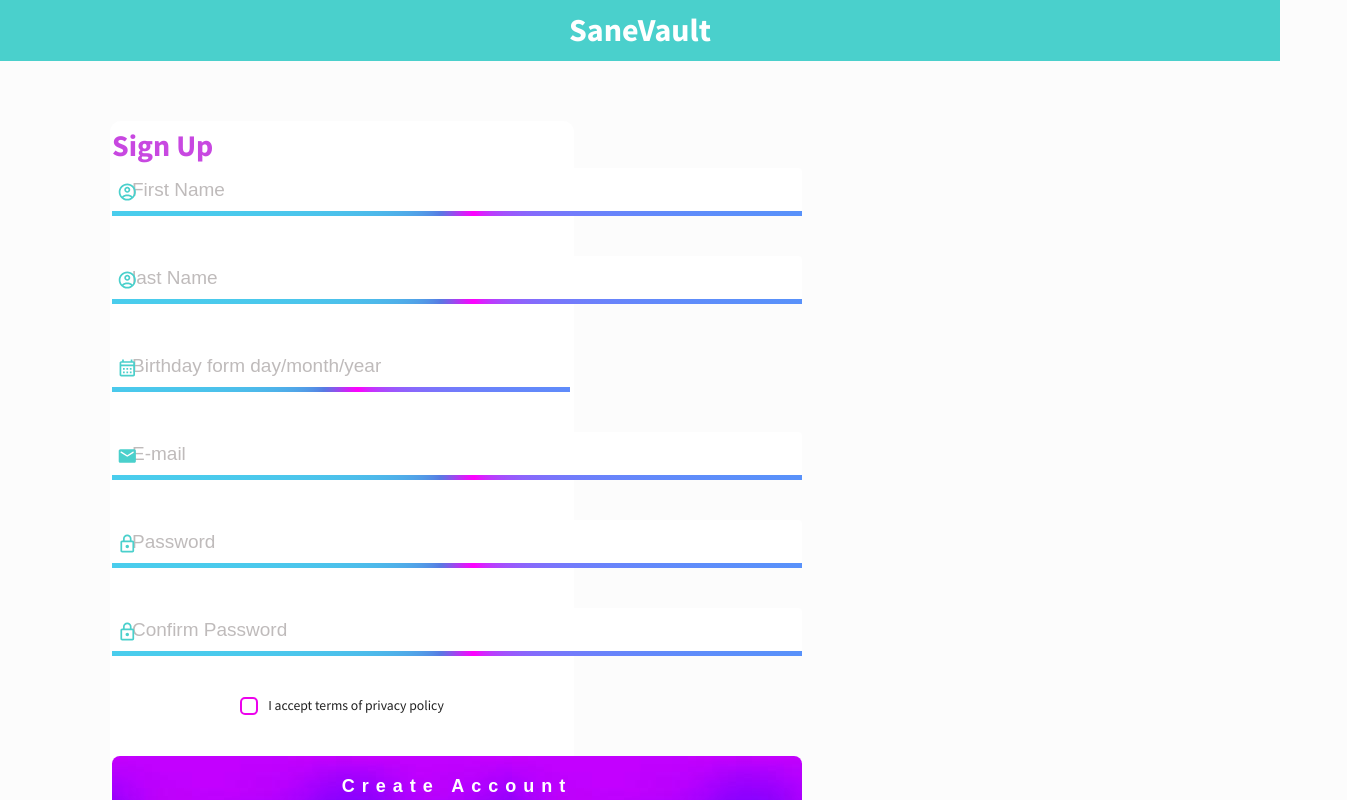
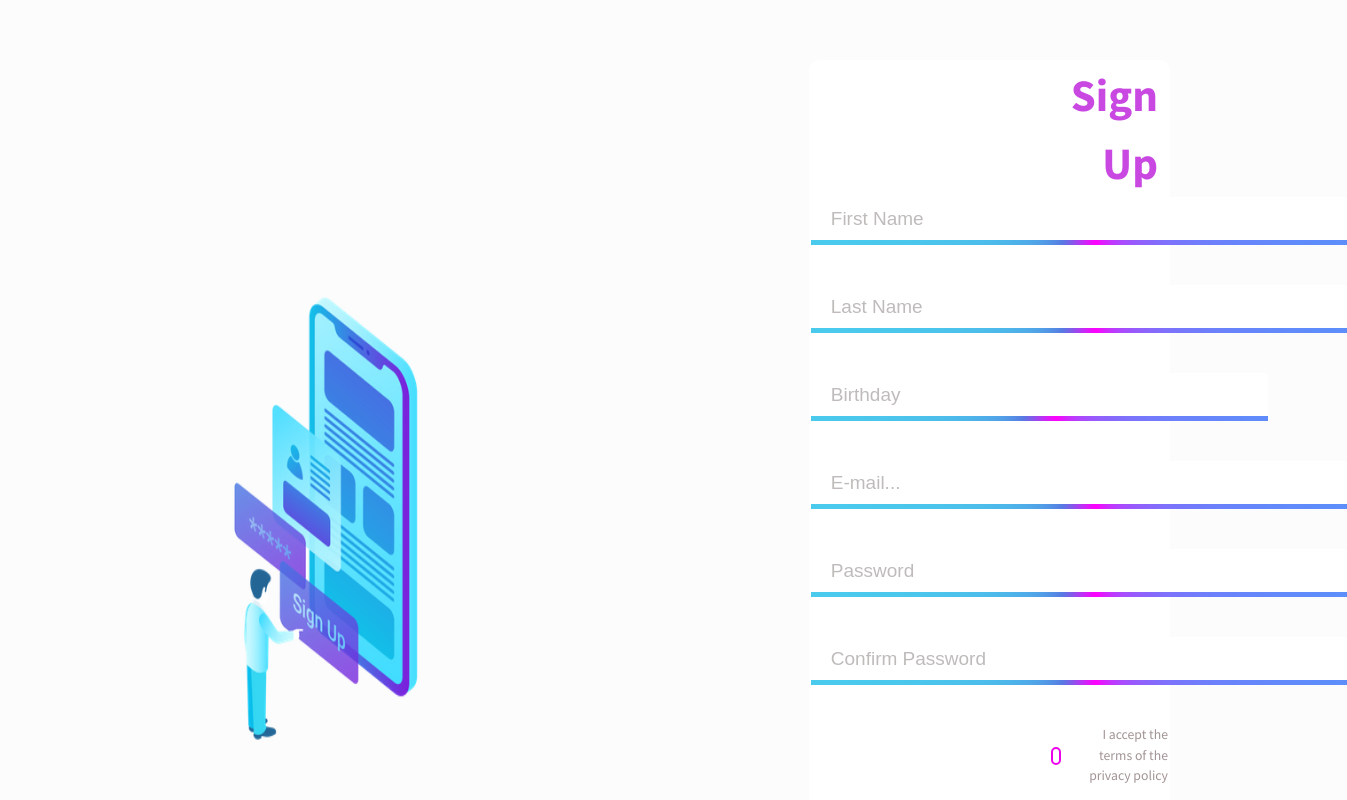
Before and after one commit to oumaimalahouel/saneVault, a React (Create React App) app: page /signup in a window 1280 px wide. Shown: the top 800 px of the page, 1347 px wide, since content can reach past the window. Built offline with nearby package versions, Linux system fonts and the light colour scheme.

Commit message:
save access token and refrech token in session

```diff
--- a/package.json
+++ b/package.json
@@ -32,6 +32,8 @@
     "react-scripts": "5.0.1",
     "react-toastify": "^9.1.2",
     "state": "^0.2.0",
+    "swagger-ui-express": "^4.6.3",
+    "swagger-ui-react": "^4.18.3",
     "web-vitals": "^2.1.4",
     "yup": "^1.1.1"
   },
--- a/src/scenes/authentification/Login.jsx
+++ b/src/scenes/authentification/Login.jsx
@@ -1,5 +1,4 @@
 import React, { useState } from "react";
-
 import styles from "./SignUp.module.css";
 import { ToastContainer, toast } from "react-toastify";
 import "react-toastify/dist/ReactToastify.css";
@@ -15,18 +14,35 @@ const Login = () => {
 
   const [touched, setTouched] = useState({});
 
-  const chaeckData = (obj) => {
+  const checkData = (obj) => {
     const { email, password } = obj;
-    const urlApi = `https://lightem.senatorhost.com/login-react/index.php?email=${email.toLowerCase()}&password=${password}`;
-    const api = axios
-      .get(urlApi)
-      .then((response) => response.data)
-      .then((data) => (data.ok ? notify("You login to your account successfully", "success") : notify("Your password or your email is wrong", "error")));
-    toast.promise(api, {
-      pending: "Loading your data...",
-      success: false,
-      error: "Something went wrong!",
+    const urlApi = "http://159.65.235.250:5443/idp/auth/sign-in"; // Endpoint de l'API Swagger
+
+    const requestBody = {
+      email: email,
+      password: password,
+    };
+
+    axios
+    .post(urlApi, requestBody)
+    .then((response) => {
+      // Traitez la réponse de l'API en fonction de votre logique d'authentification
+      if (response.data.success) {
+        const accessToken = response.data.resultData.accessToken;
+        const refreshToken = response.data.resultData.refreshToken;
+        // Stockez accessToken et refreshToken dans la session
+        sessionStorage.setItem("accessToken", accessToken);
+        sessionStorage.setItem("refreshToken", refreshToken);
+        notify("You logged in to your account successfully", "success");
+      } else {
+        notify("Your password or email is wrong", "error");
+      }
+    })
+    .catch((error) => {
+      // Gérez les erreurs de l'API
+      notify("Something went wrong!", "error");
     });
+
   };
 
   const changeHandler = (event) => {
@@ -43,8 +59,9 @@ const Login = () => {
 
   const submitHandler = (event) => {
     event.preventDefault();
-    chaeckData(data);
+    checkData(data);
   };
+
 
   return (
 
--- a/src/scenes/authentification/SignUp.jsx
+++ b/src/scenes/authentification/SignUp.jsx
@@ -1,15 +1,11 @@
 import React, { useEffect, useState } from "react";
-import { Box, Typography } from "@mui/material";
+
 import DatePicker from 'react-datepicker';
 import 'react-datepicker/dist/react-datepicker.css';
 
 
-//Icon
 
-import AccountCircleOutlinedIcon from '@mui/icons-material/AccountCircleOutlined';
-import EmailRoundedIcon from '@mui/icons-material/EmailRounded';
-import LockOutlinedIcon from '@mui/icons-material/LockOutlined';
-import CalendarMonthOutlinedIcon from '@mui/icons-material/CalendarMonthOutlined';
+
 // Validate
 import { validate } from "./validate";
 // Styles
@@ -27,25 +23,24 @@ import CheckBoxIcon from '@mui/icons-material/CheckBox';
 
 
 
-
-
-
 const SignUp = () => {
   const [data, setData] = useState({
     firstName: "",
     lastName: "",
-    birthday:"",
+    birthday: "",
     email: "",
     password: "",
     confirmPassword: "",
-    IsAccepted: false,
+    IsAccepted: true,
   });
+
 
 const [isChecked, setIsChecked] = useState(false);
 
 const handleCheckboxChange = (event) => {
   setIsChecked(event.target.checked);
 };
+
 const [errors, setErrors] = useState({});
 const [touched, setTouched] = useState({});
 
@@ -68,28 +63,36 @@ const handleCheckboxChange = (event) => {
 const submitHandler = (event) => {
   event.preventDefault();
   if (!Object.keys(errors).length) {
-      // Pushing data to database usuing PHP script
-      const urlApi = `https://lightem.senatorhost.com/login-react/index.php?email=${data.email.toLowerCase()}&password=${data.password}&register=true`;
-      const pushData = async () => {
-        const responseA = axios.get(urlApi);
-        const response = await toast.promise(responseA, {
-          pending: "Check your data",
-          success: "Checked!",
-          error: "Something went wrong!",
+    const urlApi = "http://159.65.235.250:5443/idp/auth/sign-up"; // Endpoint de l'API Swagger
+
+    const requestBody = {
+      firstName: data.firstName,
+      lastName: data.lastName,
+      email: data.email,
+      birthDayDate: data.birthday,
+      password: data.password,
+    };
+
+    axios
+      .post(urlApi, requestBody)
+      .then((response) => {
+        // Traitez la réponse de l'API en fonction de votre logique d'inscription
+        if (response.status === 200) {
+          notify("You signed up successfully", "success");
+        } else {
+          notify("Something went wrong!", "error");
+        }
+      })
+      .catch((error) => {
+        // Gérez les erreurs de l'API
+        notify("Something went wrong!", "error");
       });
-        if (response.data.ok) {
-          notify("You signed Up successfully", "success");
   } else {
-          notify("You have already registered, log in to your account", "warning");
-        }
-      };
-      pushData();
-    } else {
-      notify("Please Check fileds again", "error");
+    notify("Please check the fields again", "error");
     setTouched({
       firstName: true,
       lastName: true,
-        birthday:true,
+      birthday: true,
       email: true,
       password: true,
       confirmPassword: true,
@@ -97,6 +100,7 @@ const handleCheckboxChange = (event) => {
     });
   }
 };
+
 const [selectedDate, setSelectedDate] = useState(null);
 
 const handleDateChange = (date) => {
@@ -105,106 +109,226 @@ const handleCheckboxChange = (event) => {
 };
   return (
 
-    <Box>
-    <Box
-      width="100%"
-      backgroundColor="var(--main-color)"
-      p="0.4rem 2%"
-      textAlign="center"
-
-    >
-      <Typography fontWeight="bold" fontSize="32px" color="white">
-        SaneVault
-      </Typography>
-    </Box>
 
       <div className={styles.container}>
-
-      <form className={styles.formLogin} onSubmit={submitHandler} autoComplete="off">
-        <h2>Sign Up</h2>
-
-
+        <div className={styles.imagesignup}>
+          <img
+            alt="signup"
+            width="100%"
+            height="100%"
+            src={`../../assets/signup.webp`}
+          />
+        </div>
+        <form
+          className={styles.formLogin}
+          onSubmit={submitHandler}
+          autoComplete="off"
+          style={{ marginLeft: "300px", width: "500px" }}
+        >
+          <h2
+            style={{
+              color: "rgb(200, 72, 225)",
+              fontSize: "45px",
+              marginLeft: "260px",
+            }}
+          >
+            Sign Up
+          </h2>
 
           <div>
-          <div className={errors.firstName && touched.firstName ? styles.unCompleted : !errors.firstName && touched.firstName ? styles.completed : undefined}>
-            <input type="text" name="firstName" value={data.firstName} placeholder="First Name" onChange={changeHandler} onFocus={focusHandler} autoComplete="off" />
-            <AccountCircleOutlinedIcon style={{position: 'absolute', top: '50%', left: '10px', transform: 'translateY(-50%)' , marginLeft: '-5px',color:'var(--main-color)'}}/>
+            <div
+              className={
+                errors.firstName && touched.firstName
+                  ? styles.unCompleted
+                  : !errors.firstName && touched.firstName
+                  ? styles.completed
+                  : undefined
+              }
+            >
+              <input
+                type="text"
+                name="firstName"
+                value={data.firstName}
+                placeholder="First Name"
+                onChange={changeHandler}
+                onFocus={focusHandler}
+                autoComplete="off"
+              />
             </div>
-          {errors.firstName && touched.firstName && <span className={styles.error}>{errors.firstName}</span>}
+            {errors.firstName && touched.firstName && (
+              <span className={styles.error}>{errors.firstName}</span>
+            )}
           </div>
 
+          <div>
+            <div
+              className={
+                errors.lastName && touched.lastName
+                  ? styles.unCompleted
+                  : !errors.lastName && touched.lastName
+                  ? styles.completed
+                  : undefined
+              }
+            >
+              <input
+                type="text"
+                name="lastName"
+                value={data.lastName}
+                placeholder="Last Name"
+                onChange={changeHandler}
+                onFocus={focusHandler}
+                autoComplete="off"
+              />
+            </div>
+            {errors.lastName && touched.lastName && (
+              <span className={styles.error}>{errors.lastName}</span>
+            )}
+          </div>
 
           <div>
-          <div className={errors.lastName && touched.lastName ? styles.unCompleted : !errors.lastName && touched.lastName ? styles.completed : undefined}>
-            <input type="text" name="lastName" value={data.lastName} placeholder="last Name" onChange={changeHandler} onFocus={focusHandler} autoComplete="off" />
-            <AccountCircleOutlinedIcon style={{position: 'absolute', top: '50%', left: '10px', transform: 'translateY(-50%)' , marginLeft: '-5px',color:'var(--main-color)'}}/>
+            <div
+              className={
+                errors.birthday && touched.birthday
+                  ? styles.unCompleted
+                  : !errors.birthday && touched.birthday
+                  ? styles.completed
+                  : undefined
+              }
+              style={{ position: "relative" }}
+            >
+              <DatePicker
+                selected={selectedDate}
+                onChange={handleDateChange}
+                placeholderText="Birthday"
+                autoComplete="off"
+                dateFormat="dd/MM/yyyy"
+              />
             </div>
-          {errors.lastName && touched.lastName && <span className={styles.error}>{errors.lastName}</span>}
+            {errors.birthday && touched.birthday && (
+              <span className={styles.error}>{errors.birthday}</span>
+            )}
           </div>
 
-
-
+          <div>
+            <div
+              className={
+                errors.email && touched.email
+                  ? styles.unCompleted
+                  : !errors.email && touched.email
+                  ? styles.completed
+                  : undefined
+              }
+            >
+              <input
+                type="text"
+                name="email"
+                value={data.email}
+                placeholder="E-mail..."
+                onChange={changeHandler}
+                onFocus={focusHandler}
+                autoComplete="off"
+              />
+            </div>
+            {errors.email && touched.email && (
+              <span className={styles.error}>{errors.email}</span>
+            )}
+          </div>
 
           <div>
+            <div
+              className={
+                errors.password && touched.password
+                  ? styles.unCompleted
+                  : !errors.password && touched.password
+                  ? styles.completed
+                  : undefined
+              }
+            >
+              <input
+                type="password"
+                name="password"
+                value={data.password}
+                placeholder="Password"
+                onChange={changeHandler}
+                onFocus={focusHandler}
+                autoComplete="off"
+              />
+            </div>
+            {errors.password && touched.password && (
 
-    <div className={errors.birthday && touched.birthday ? styles.unCompleted : !errors.birthday && touched.birthday ? styles.completed : undefined} style={{ position: 'relative' }}>
-
-      <DatePicker selected={selectedDate} onChange={handleDateChange} placeholderText="Birthday form day/month/year" autoComplete="off" dateFormat="dd/MM/yyyy" />
-      <CalendarMonthOutlinedIcon style={{ position: 'absolute', top: '50%', left: '10px', transform: 'translateY(-50%)', marginLeft: '-5px', color: 'var(--main-color)' }} />
-    </div>
-    {errors.birthday && touched.birthday && <span className={styles.error}>{errors.birthday}</span>}
+             <span className={styles.error}>{errors.password}</span>
+             )}
              </div>
 
-
+             <div>
+               <div
+                 className={
+                   errors.confirmPassword && touched.confirmPassword
+                     ? styles.unCompleted
+                     : !errors.confirmPassword && touched.confirmPassword
+                     ? styles.completed
+                     : undefined
+                 }
+               >
+                 <input
+                   type="password"
+                   name="confirmPassword"
+                   value={data.confirmPassword}
+                   placeholder="Confirm Password"
+                   onChange={changeHandler}
+                   onFocus={focusHandler}
+                   autoComplete="off"
+                 />
+               </div>
+               {errors.confirmPassword && touched.confirmPassword && (
+                 <span className={styles.error}>{errors.confirmPassword}</span>
+               )}
+             </div>
 
              <div>
-          <div className={errors.email && touched.email ? styles.unCompleted : !errors.email && touched.email ? styles.completed : undefined}>
-          <EmailRoundedIcon style={{position: 'absolute', top: '50%', left: '10px', transform: 'translateY(-50%)' , marginLeft: '-5px',color:'var(--main-color)'}}/>
-            <input type="text" name="email" value={data.email} placeholder="E-mail" onChange={changeHandler} onFocus={focusHandler} autoComplete="off" />
-
+               <div className={styles.terms} style={{}}>
+                 {isChecked ? (
+                   <CheckBoxIcon style={{ color: "violet" }} />
+                 ) : (
+                   <input
+                     type="checkbox"
+                     name="IsAccepted"
+                     checked={isChecked}
+                     id="accept"
+                     onChange={handleCheckboxChange}
+                     onFocus={focusHandler}
+                     style={{ marginLeft: "240px" }}
+                   />
+                 )}
+                 <label htmlFor="accept" style={{ color: "#a29494", textAlign: "end" }}>
+                   I accept the terms of the privacy policy
+                 </label>
                </div>
-          {errors.email && touched.email && <span className={styles.error}>{errors.email}</span>}
-        </div>
-        <div>
-          <div className={errors.password && touched.password ? styles.unCompleted : !errors.password && touched.password ? styles.completed : undefined}>
-            <input type="password" name="password" value={data.password} placeholder="Password" onChange={changeHandler} onFocus={focusHandler} autoComplete="off" />
-            <LockOutlinedIcon style={{position: 'absolute', top: '50%', left: '10px', transform: 'translateY(-50%)' , marginLeft: '-5px',color:'var(--main-color)'}}/>
-          </div>
-          {errors.password && touched.password && <span className={styles.error}>{errors.password}</span>}
-        </div>
-        <div>
-          <div className={errors.confirmPassword && touched.confirmPassword ? styles.unCompleted : !errors.confirmPassword && touched.confirmPassword ? styles.completed : !errors.confirmPassword && touched.confirmPassword ? styles.completed : undefined}>
-            <input type="password" name="confirmPassword" value={data.confirmPassword} placeholder="Confirm Password" onChange={changeHandler} onFocus={focusHandler} autoComplete="off" />
-            <LockOutlinedIcon style={{position: 'absolute', top: '50%', left: '10px', transform: 'translateY(-50%)' , marginLeft: '-5px',color:'var(--main-color)'}}/>
-          </div>
-          {errors.confirmPassword && touched.confirmPassword && <span className={styles.error}>{errors.confirmPassword}</span>}
              </div>
 
-
              <div>
-          <div className={styles.terms}>
-
-           {isChecked ? (
-        <CheckBoxIcon style={{ marginLeft: '-5px',color:'var(--main-color)'}} />
-      ) : (
-        <input type="checkbox" name="IsAccepted" checked={isChecked} id="accept" onChange={handleCheckboxChange} onFocus={focusHandler} />
-      )}
-      <label htmlFor="accept">I accept terms of privacy policy</label>
-        </div>
-        </div>
-        <div>
-
-
                <button type="submit">Create Account</button>
-          <span style={{ color: "#a29494", textAlign: "center", display: "inline-block", width: "100%" }}>
-            Already have a account? <Link to="/login">Sign In</Link>
+               <span
+                 style={{
+                   color: "#a29494",
+                   textAlign: "center",
+                   display: "inline-block",
+                   width: "100%",
+                 }}
+               >
+                 <Link to="/login">Sign In</Link>
                </span>
              </div>
              </form>
              <ToastContainer />
              </div>
-    </Box>
              );
-};
+
+
+
+
+
+
+                }
 
 export default SignUp;
--- a/src/scenes/dashboard/index.jsx
+++ b/src/scenes/dashboard/index.jsx
@@ -1,4 +1,4 @@
-import { Box, Button, IconButton, Typography, useTheme } from "@mui/material";
+import { Box, Button, useTheme } from "@mui/material";
 import { tokens } from "../../theme";
 
 import DownloadOutlinedIcon from "@mui/icons-material/DownloadOutlined";
```
Also changed, not shown: src/scenes/authentification/validate.jsx (+21 -4 lines), public/assets/signup.webp (added). Lines whose indentation alone changed are shown as unchanged.
